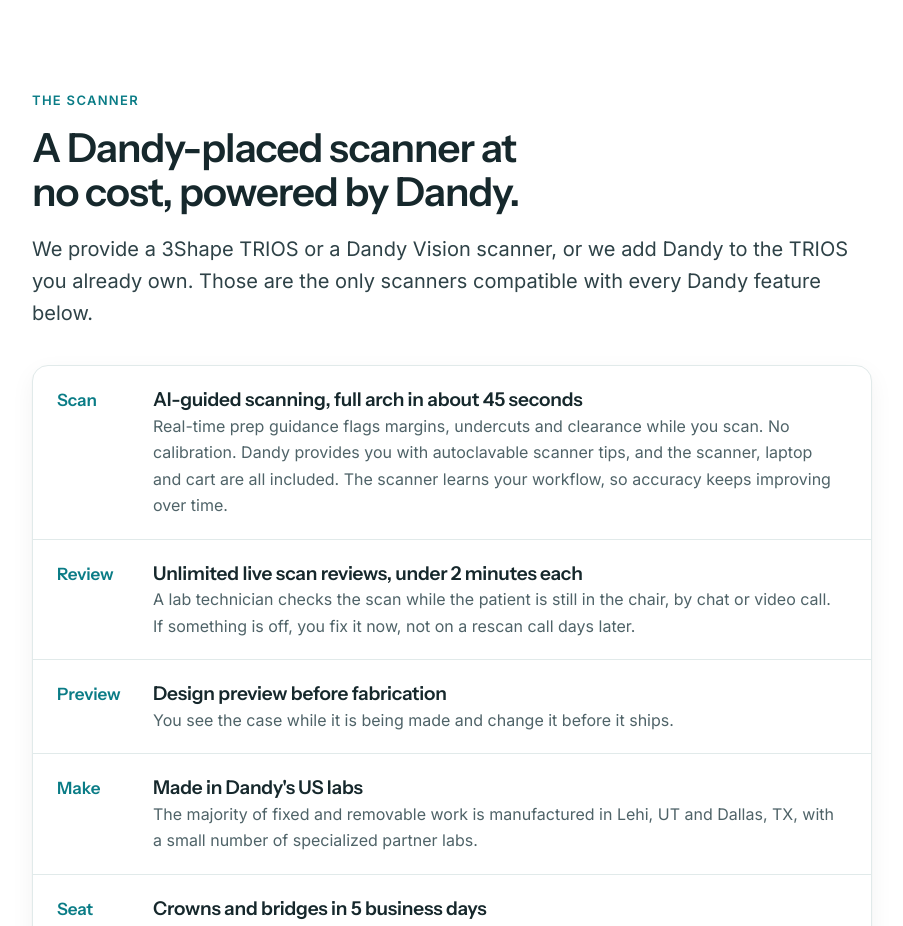
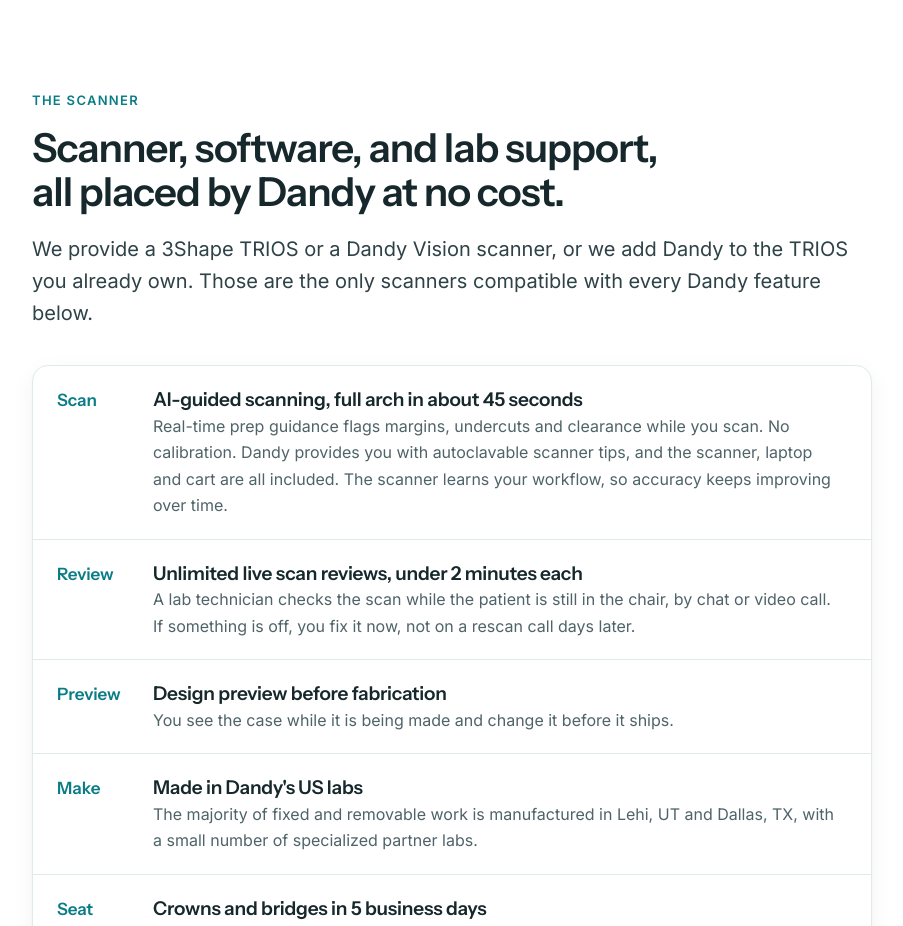
Before and after one commit to kristidillon/dandy-one-scroll, a plain HTML site: page index.html in a window 1280 px wide. Shown: the part 2000-2926 px from the top of the page, without its empty margins (188-1091 px from the left). Drawn offline with Linux system fonts and the light colour scheme.

Commit message:
Scanner heading: full package

```diff
--- a/index.html
+++ b/index.html
@@ -112,7 +112,7 @@
 <section>
   <div class="wrap">
     <div class="eyebrow">The scanner</div>
-    <h2>A Dandy-placed scanner at no cost, powered by Dandy.</h2>
+    <h2>Scanner, software, and lab support, all placed by Dandy at no cost.</h2>
     <p class="lead">We provide a 3Shape TRIOS or a Dandy Vision scanner, or we add Dandy to the TRIOS you already own. Those are the only scanners compatible with every Dandy feature below.</p>
     <div class="steps">
       <div class="step"><span class="n">Scan</span><div><h3>AI-guided scanning, full arch in about 45 seconds</h3><p>Real-time prep guidance flags margins, undercuts and clearance while you scan. No calibration. Dandy provides you with autoclavable scanner tips, and the scanner, laptop and cart are all included. The scanner learns your workflow, so accuracy keeps improving over time.</p></div></div>
```
